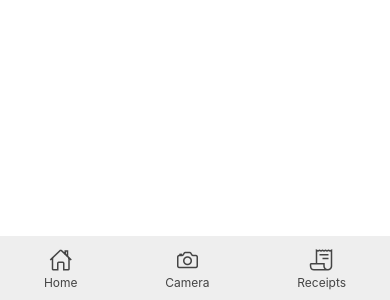
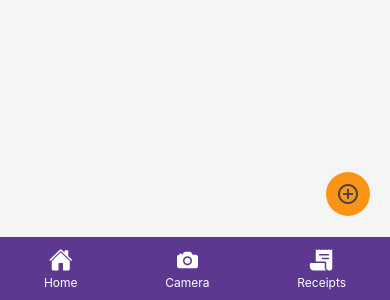
Before and after one commit to ArdaKestane/ReactNative_Scanner, a React Native app: screen / in a window 390 px wide. Shown: the part 544-844 px from the top of the page. Built offline with nearby package versions, Linux system fonts and the light colour scheme.

Commit message:
simulateServer && AddMockComponent

```diff
--- a/App.js
+++ b/App.js
@@ -141,6 +141,7 @@ const App = () => {
             componentsData={componentsData}
             onComponentPress={handleComponentPress}
             onDeleteComponent={handleDeleteComponent}
+            onAddMockComponent={handleAddMockComponent} // Pass the function as a prop
           />
         );
       case 'camera':
@@ -162,27 +163,49 @@ const App = () => {
     return null;
   };
 
+  const handleAddMockComponent = () => {
+    const mockComponent = {
+      id: Date.now().toString(),
+      image: `https://picsum.photos/200?random=${Date.now()}`,
+      date: '2023-07-08',
+      amount: 10.99,
+      extractedText: 'Mock component',
+    };
+
+    // Logic to add the mockComponent to the componentsData array
+    const updatedComponents = [...componentsData, mockComponent];
+    setComponentsData(updatedComponents);
+
+    try {
+      // Save the updated componentsData to AsyncStorage or your preferred storage mechanism
+      saveComponentsData(updatedComponents);
+    } catch (error) {
+      console.error('Error saving components:', error);
+    }
+  };
+
   return (
     <View style={styles.container}>
       <View style={styles.content}>{renderScreen()}</View>
       {renderComponentDetailScreen()}
+
       <View style={styles.tabBar}>
         <TouchableOpacity
           style={styles.tabButton}
           onPress={() => setActiveScreen('home')}>
-          <Icon name="home-outline" size={24} color="#444" />
+          <Icon name="home" size={24} color="white" />
           <Text style={styles.tabButtonText}>Home</Text>
         </TouchableOpacity>
         <TouchableOpacity
           style={styles.tabButton}
           onPress={() => setActiveScreen('camera')}>
-          <Icon name="camera-outline" size={24} color="#444" />
+          <Icon name="camera" size={24} color="white" />
           <Text style={styles.tabButtonText}>Camera</Text>
         </TouchableOpacity>
         <TouchableOpacity
           style={styles.tabButton}
           onPress={() => setActiveScreen('receipt')}>
-          <Icon name="receipt-outline" size={24} color="#444" />
+          <Icon name="receipt" size={24} color="white" />
           <Text style={styles.tabButtonText}>Receipts</Text>
         </TouchableOpacity>
       </View>
@@ -202,7 +225,7 @@ const styles = StyleSheet.create({
     justifyContent: 'space-around',
     alignItems: 'center',
     paddingVertical: 10,
-    backgroundColor: '#EEEEEE',
+    backgroundColor: '#5D3891',
     borderTopWidth: 1,
     borderTopColor: '#EEEEEE',
   },
@@ -211,7 +234,7 @@ const styles = StyleSheet.create({
   },
   tabButtonText: {
     fontSize: 12,
-    color: '#444',
+    color: 'white',
     marginTop: 2,
   },
 });
--- a/src/Screens/HomeScreen.js
+++ b/src/Screens/HomeScreen.js
@@ -66,11 +66,13 @@ const styles = StyleSheet.create({
     fontSize: 18,
     marginLeft: 10,
     marginBottom: 8,
+    color: 'black',
   },
   amountValue: {
     fontSize: 36,
     fontWeight: 'bold',
     fontStyle: 'italic',
+    color: 'black',
   },
   infoContainer: {
     flexDirection: 'row',
@@ -87,6 +89,7 @@ const styles = StyleSheet.create({
   infoValue: {
     fontSize: 16,
     fontWeight: 'bold',
+    color: 'black',
   },
   animation: {
     width: 200,
--- a/src/Screens/ReceiptScreen.js
+++ b/src/Screens/ReceiptScreen.js
@@ -1,4 +1,4 @@
-import React, {useState} from 'react';
+import React, {useState, useEffect} from 'react';
 import {
   View,
   Text,
@@ -7,16 +7,73 @@ import {
   ScrollView,
   StyleSheet,
   ActivityIndicator,
+  SafeAreaView,
 } from 'react-native';
 import Icon from 'react-native-vector-icons/MaterialIcons';
+import Lottie from 'lottie-react-native';
 
 const ReceiptScreen = ({
   componentsData,
   onComponentPress,
   onDeleteComponent,
+  onAddMockComponent,
 }) => {
+  const [loading, setLoading] = useState(true);
+  const [selectedComponents, setSelectedComponents] = useState([]);
   const [loadingComponents, setLoadingComponents] = useState(false);
+  const [deletingComponents, setDeletingComponents] = useState([]);
   const [deletingComponentId, setDeletingComponentId] = useState(null);
+
+  useEffect(() => {
+    // Simulate loading delay with a timeout
+    const delay = setTimeout(() => {
+      setLoading(false);
+    }, 2000); // Simulate a 2-second delay
+
+    return () => clearTimeout(delay);
+  }, []);
+
+  const handleComponentPress = component => {
+    if (selectedComponents.length > 0) {
+      // If there are selected components, toggle the selection of the pressed component
+      toggleComponentSelection(component);
+    } else {
+      // If no selected components, handle regular press
+      onComponentPress(component);
+    }
+  };
+
+  const toggleComponentSelection = component => {
+    if (isComponentSelected(component)) {
+      // If component is already selected, remove it from the selection
+      setSelectedComponents(prevSelectedComponents =>
+        prevSelectedComponents.filter(c => c !== component),
+      );
+    } else {
+      // If component is not selected, add it to the selection
+      setSelectedComponents(prevSelectedComponents => [
+        ...prevSelectedComponents,
+        component,
+      ]);
+    }
+  };
+
+  const isComponentSelected = component => {
+    return selectedComponents.includes(component);
+  };
+
+  const handleDeleteSelectedComponents = () => {
+    // Set the deleting status for selected components
+    setDeletingComponents(selectedComponents);
+
+    // Delete all selected components
+    selectedComponents.forEach(component => {
+      simulateServerDelete(component);
+    });
+
+    // Clear the selection
+    setSelectedComponents([]);
+  };
 
   const simulateServerDelete = component => {
     setDeletingComponentId(component.id);
@@ -35,18 +92,34 @@ const ReceiptScreen = ({
         console.error('Error deleting component');
       }
 
+      setDeletingComponents(prevDeletingComponents =>
+        prevDeletingComponents.filter(c => c !== component),
+      );
       setLoadingComponents(false);
       setDeletingComponentId(null);
     }, 2000); // Simulate a 2-second delay
   };
 
   return (
-    <ScrollView contentContainerStyle={styles.container}>
+    <SafeAreaView style={styles.container}>
+      <ScrollView contentContainerStyle={styles.scrollViewContent}>
+        {loading ? (
+          <View style={styles.loadingContainer}>
+            <Lottie
+              style={styles.animation}
+              source={require('../Assets/loader.json')}
+              autoPlay
+              loop
+            />
+          </View>
+        ) : (
+          <>
+            <View style={styles.componentContainer}>
               {componentsData.map(component => (
                 <TouchableOpacity
                   key={component.id}
-          style={styles.componentContainer}
-          onPress={() => onComponentPress(component)}>
+                  style={styles.componentItem}
+                  onPress={() => handleComponentPress(component)}>
                   <View style={styles.componentInfo}>
                     <Image
                       source={{uri: component.image}}
@@ -71,36 +144,72 @@ const ReceiptScreen = ({
                   </View>
                   <TouchableOpacity
                     onPress={() => simulateServerDelete(component)}
-            disabled={loadingComponents || deletingComponentId === component.id}
+                    disabled={
+                      loadingComponents ||
+                      deletingComponents.includes(component)
+                    }
                     style={styles.deleteButton}>
-            {deletingComponentId === component.id && loadingComponents ? (
-              <ActivityIndicator size="small" color="gray" />
+                    {deletingComponentId === component.id &&
+                    loadingComponents ? (
+                      <ActivityIndicator size="small" color="black" />
                     ) : (
                       <Icon name="delete" size={30} color="red" />
                     )}
                   </TouchableOpacity>
+                  {selectedComponents.includes(component) && (
+                    <View style={styles.selectedOverlay} />
+                  )}
                 </TouchableOpacity>
               ))}
+            </View>
+
+            {selectedComponents.length > 0 && (
+              <TouchableOpacity
+                style={styles.deleteSelectedButton}
+                onPress={handleDeleteSelectedComponents}>
+                <Text style={styles.deleteSelectedButtonText}>
+                  Delete Selected
+                </Text>
+              </TouchableOpacity>
+            )}
+          </>
+        )}
       </ScrollView>
+
+      <TouchableOpacity style={styles.addButton} onPress={onAddMockComponent}>
+        <Icon name="add-circle-outline" size={24} color="#444" />
+      </TouchableOpacity>
+    </SafeAreaView>
   );
 };
 
 const styles = StyleSheet.create({
   container: {
+    flex: 1,
+    backgroundColor: '#F5F5F5',
+  },
+  scrollViewContent: {
     flexGrow: 1,
     paddingHorizontal: 16,
     paddingVertical: 10,
+    paddingBottom: 60, // Account for the height of the bottom navigation bar
+  },
+  loadingContainer: {
+    flex: 1,
+    alignItems: 'center',
+    justifyContent: 'center',
   },
   componentContainer: {
     marginTop: 15,
-    marginVertical: 2.5,
+  },
+  componentItem: {
     marginBottom: 10,
     borderRadius: 25,
     padding: 10,
     flexDirection: 'row',
     alignItems: 'center',
     justifyContent: 'space-between',
-    backgroundColor: '#EEEEEE',
+    backgroundColor: '#E8E2E2',
   },
   componentInfo: {
     flexDirection: 'row',
@@ -116,10 +225,41 @@ const styles = StyleSheet.create({
   componentLabel: {
     fontSize: 16,
     fontWeight: 'bold',
+    color: 'black',
   },
   deleteButton: {
     padding: 10,
   },
+  animation: {
+    width: 150,
+    height: 150,
+  },
+  addButton: {
+    position: 'absolute',
+    bottom: 20,
+    right: 20,
+    backgroundColor: '#F99417',
+    borderRadius: 50,
+    padding: 10,
+    alignItems: 'center',
+  },
+  selectedOverlay: {
+    ...StyleSheet.absoluteFillObject,
+    backgroundColor: 'rgba(0, 0, 0, 0.3)',
+    borderRadius: 25,
+  },
+  deleteSelectedButton: {
+    marginTop: 10,
+    backgroundColor: 'red',
+    paddingVertical: 10,
+    paddingHorizontal: 20,
+    borderRadius: 10,
+    alignSelf: 'center',
+  },
+  deleteSelectedButtonText: {
+    color: 'white',
+    fontWeight: 'bold',
+  },
 });
 
 export default ReceiptScreen;
```
Lines whose indentation alone changed are shown as unchanged.
